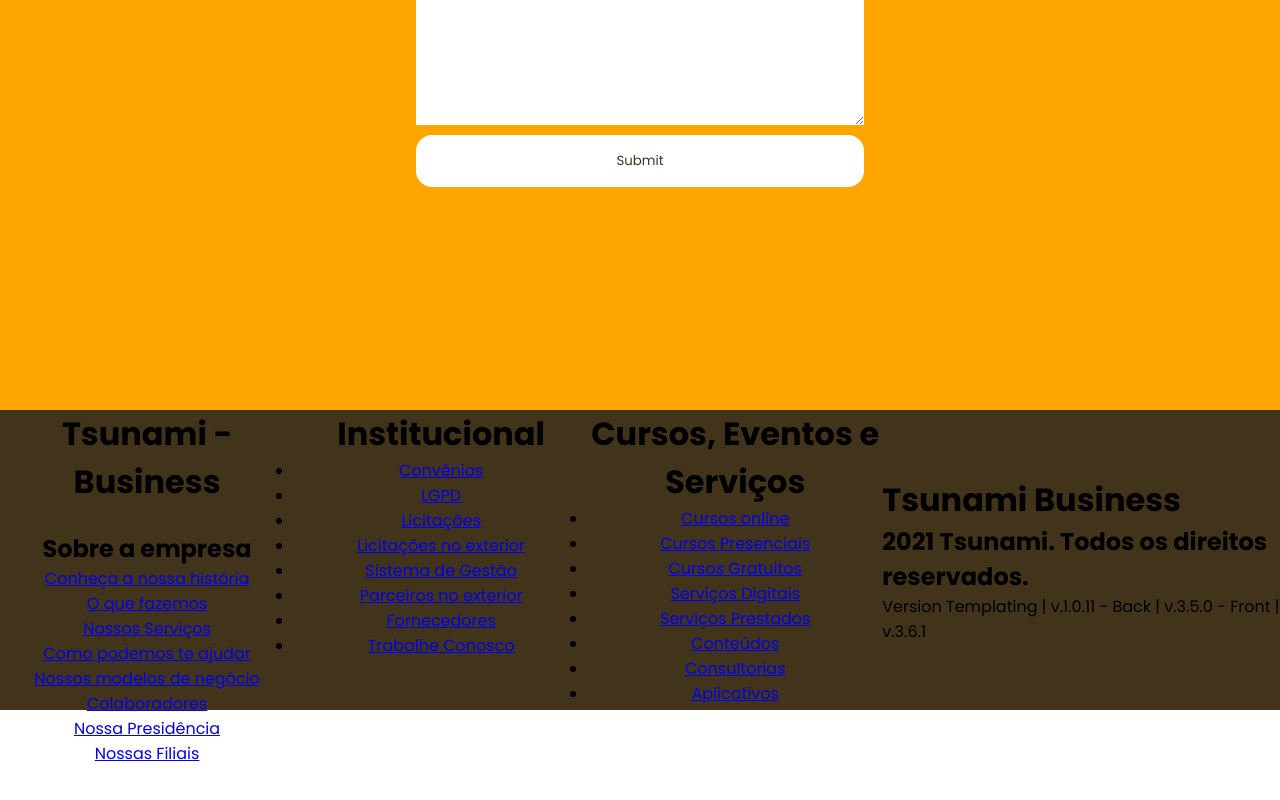
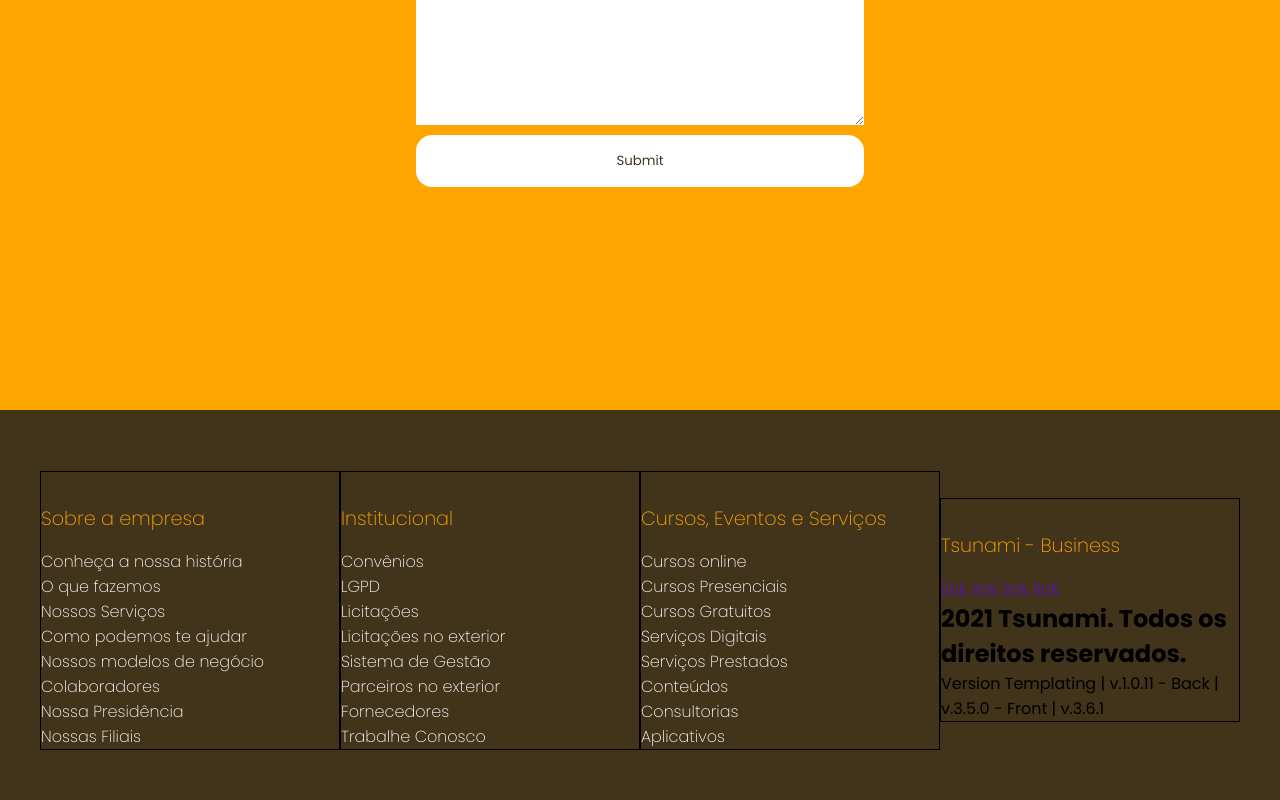
Before and after one commit to digos21/digos21.github.io, a website: page index.html in a window 1280 px wide. Shown: the part 4240-5040 px from the top of the page. Before the commit the page ends 5006 px from the top, so only its background shows below. Drawn offline with Linux system fonts and the light colour scheme.

Commit message:
css e html

```diff
--- a/index.html
+++ b/index.html
@@ -222,14 +222,9 @@
     <footer>
         <div class="ft-rodape-item">
 
-            <h1>Tsunami - Business</h1>
-            <span><img class="ft-svg-icons" src="node_modules/bootstrap-icons/icons/0-circle.svg" alt=""></span>
-            <span><img class="ft-svg-icons" src="node_modules/bootstrap-icons/icons/0-circle.svg" alt=""></span>
-            <span><img class="ft-svg-icons" src="node_modules/bootstrap-icons/icons/0-circle.svg" alt=""></span>
-            <span><img class="ft-svg-icons" src="node_modules/bootstrap-icons/icons/0-circle.svg" alt=""></span>
             <nav>
                 <ul>
-                    <h2>Sobre a empresa</h2>
+                    <h1>Sobre a empresa</h1>
                     <li><a href="#link">Conheça a nossa história</a></li>
                     <li><a href="#link">O que fazemos</a></li>
                     <li><a href="#link">Nossos Serviços</a></li>
@@ -242,9 +237,10 @@
             </nav>
         </div>
         <div class="ft-rodape-item">
-            <h1>Institucional</h1>
+
             <nav>
                 <ul>
+                    <h1>Institucional</h1>
                     <li><a href="#link">Convênios</a></li>
                     <li><a href="#link">LGPD</a></li>
                     <li><a href="#link">Licitações</a></li>
@@ -260,10 +256,10 @@
 
         </div>
         <div class="ft-rodape-item">
-            <h1>Cursos, Eventos e Serviços</h1>
+
             <nav>
                 <ul>
-
+                    <h1>Cursos, Eventos e Serviços</h1>
                     <li><a href="#link">Cursos online</a></li>
                     <li><a href="#link">Cursos Presenciais</a></li>
                     <li><a href="#link">Cursos Gratuitos</a></li>
@@ -277,10 +273,25 @@
 
 
         </div>
-        <div class="ft-nome-empresa">
-            <h1>Tsunami Business</h1>
-            <h2>2021 Tsunami. Todos os direitos reservados.</h2>
-            <p>Version Templating | v.1.0.11 - Back | v.3.5.0 - Front | v.3.6.1</p>
+        <div class="ft-rodape-item">
+            <div class="ft-rodape-nome">
+                <h1>Tsunami - Business</h1>
+            </div>
+            <div class="ft-rodape-icons">
+                <nav>
+
+                    <a href="">link</a>
+                    <a href="">link</a>
+                    <a href="">link</a>
+                    <a href="">link</a>
+            </nav>
+            </div>
+            <div class="ft-rodape-direitos">
+                <h2>2021 Tsunami. Todos os direitos reservados.</h2>
+                <p>Version Templating | v.1.0.11 - Back | v.3.5.0 - Front | v.3.6.1</p>
+            </div>
+
+
         </div>
     </footer>
 
--- a/style.css
+++ b/style.css
@@ -420,12 +420,62 @@
     justify-content: center;
     align-items: center;
     width: 100%;
+    height: 400px;
+
 }
 
-footer .ft-rodape-item {
-    text-align: center;
-    width: 31vw;
-    height: 300px;
+.ft-rodape-item {
+
+    padding-top: 2rem;
+    width: 300px;
+    border: 1px solid;
+
+
 }
 
+.ft-rodape-item h1 {
+    font-weight: 200;
+    font-size: 1.2rem;
+    padding-bottom: 1rem;
+    color: #ffa500;
+}
+.ft-rodape-item span {
+
+}
+.ft-rodape-item img {
+
+}
+.ft-rodape-item nav {
+
+}
+.ft-rodape-item nav ul {
+
+}
+.ft-rodape-item nav ul li {
+    list-style: none;
+    font-weight: 200;
+
+}
+.ft-rodape-item nav ul li a {
+    display: inline-block;
+    text-decoration: none;
+    color:#ffffff;
+}
+
+.ft-rodape-item nav ul li a:hover {
+    background: #f9ca74;
+}
+
+.ft-icons {
+    display: flex;
+    background: #f9ca74;
+}
+
+.ft-svg-icons {
+
+
+}
+
+
+
 /* MÉDIA QUERIES - AJUSTAR PARA ABAIXO DE 650 E CELULAR MOBILE FIRST */
```
